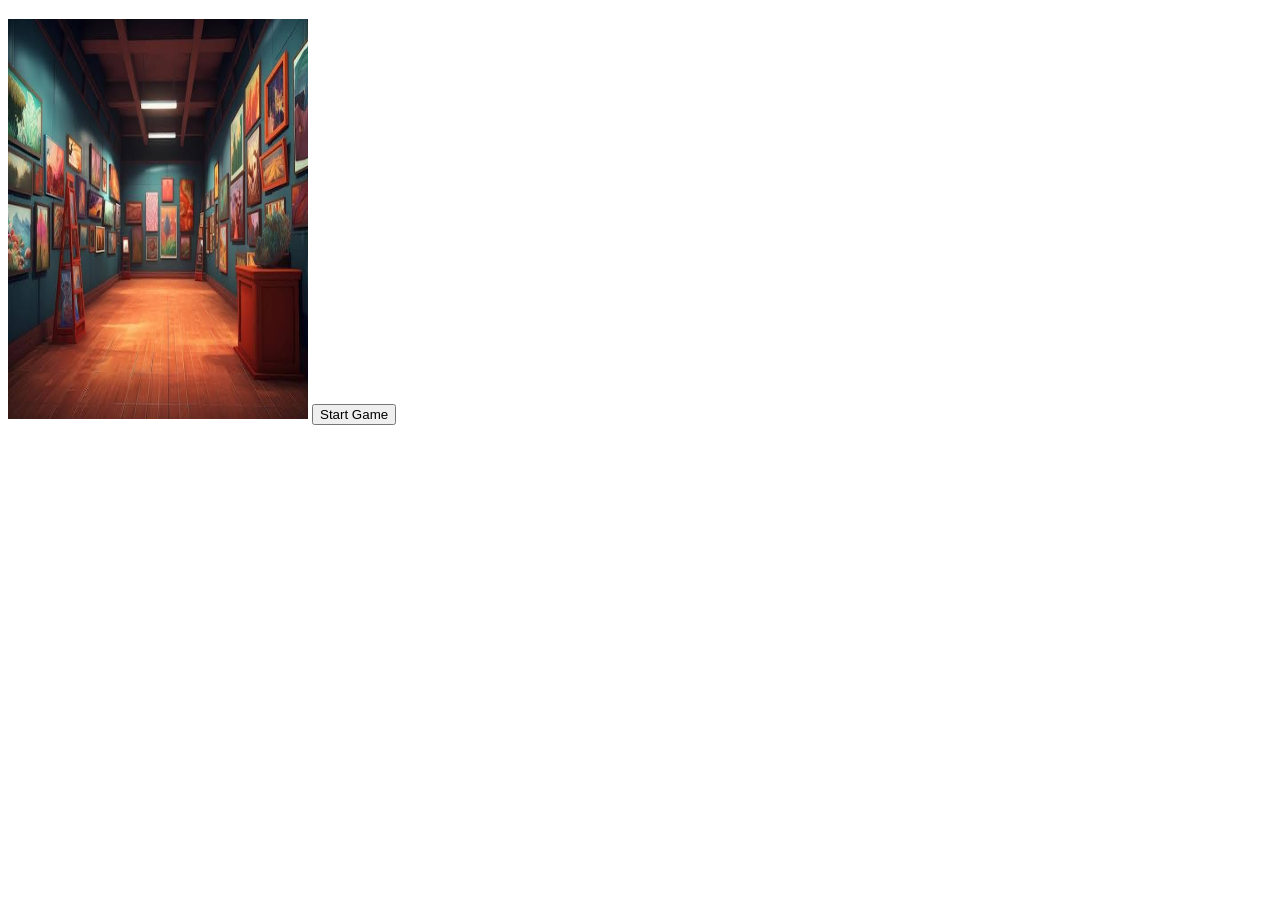
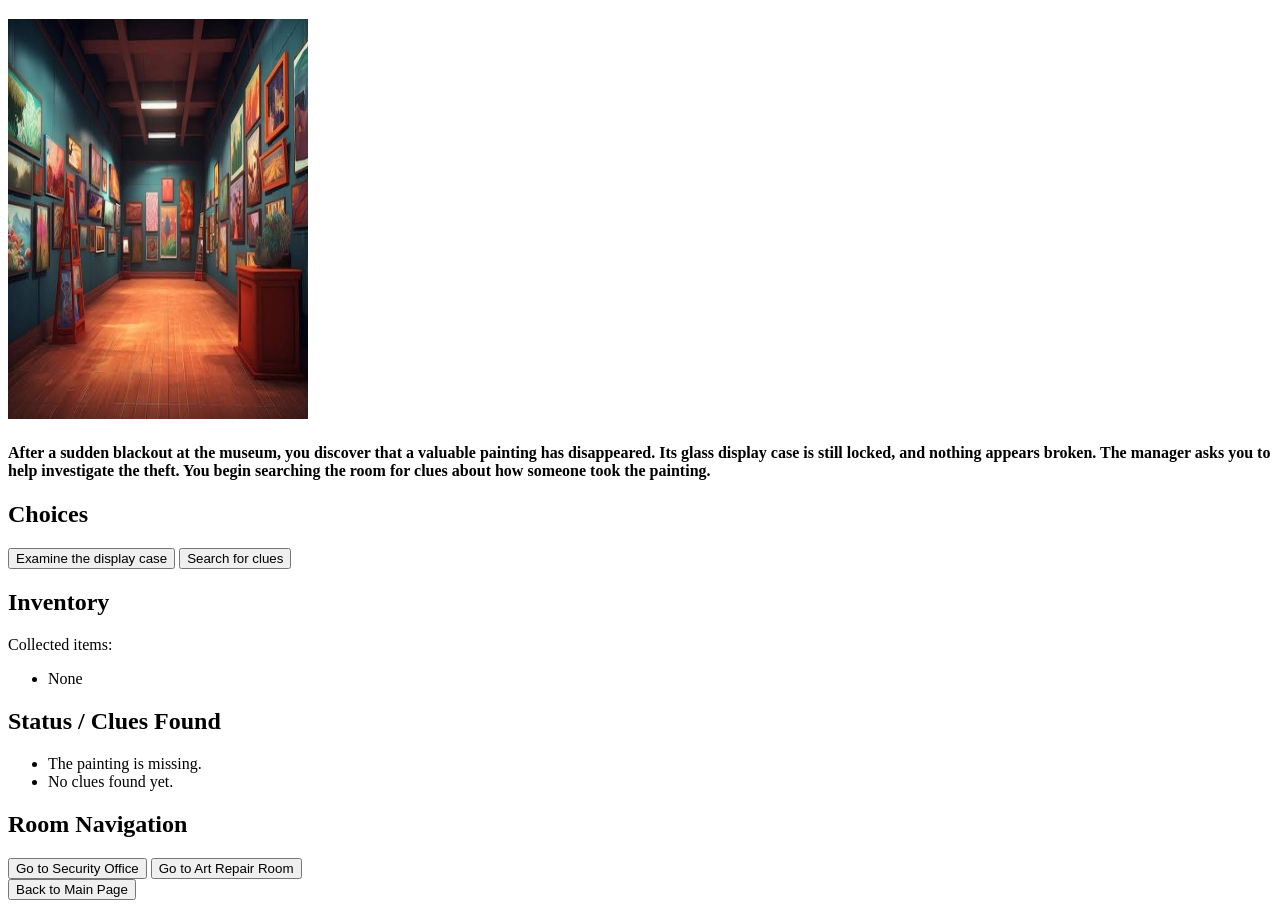
Before and after one commit to bigvinh2209/mystery-game, a plain HTML site: page artdisplayroom.html in a window 1280 px wide. Shown: the part 61-969 px from the top of the page. Before the commit the page ends 800 px from the top, so only its background shows below. Drawn offline with Linux system fonts and the light colour scheme.

Commit message:
artdisplayroom

```diff
--- a/artdisplayroom.html
+++ b/artdisplayroom.html
@@ -1,16 +1,49 @@
 <!DOCTYPE html>
 <html lang="en">
 <head>
-    <meta charset="UTF-8">
-    <meta name="viewport" content="width=device-width, initial-scale=1.0">
-    <title> Art Display Room </title>
+  <meta charset="UTF-8">
+  <meta name="viewport" content="width=device-width, initial-scale=1.0">
+  <title>Art Display Room</title>
 </head>
-<body
-    style="background-color: rgb(255, 255, 255);">
-    <h1> Art Display Room </h1>
-    <img src="artdisplayroom.jpg"  width="300" height="400">
 
-    <a href = "index.html"><button>Start Game</button></a>
+<body>
+  <header>
+    <h1>Art Display Room</h1>
+  </header>
 
+  <main>
+    <img src="artdisplayroom.jpg" width="300" height="400">
+      <h4>        After a sudden blackout at the museum, you discover that a
+        valuable painting has disappeared. Its glass display case
+        is still locked, and nothing appears broken. The manager
+        asks you to help investigate the theft. You begin searching
+        the room for clues about how someone took the painting.</h2>
+
+
+
+      <h2>Choices</h2>
+      <button type="button">Examine the display case</button>
+      <button type="button">Search for clues</button>
+
+      <h2>Inventory</h2>
+      <p>Collected items:</p>
+      <ul>
+        <li>None</li>
+      </ul>
+
+      <h2>Status / Clues Found</h2>
+      <ul>
+        <li>The painting is missing.</li>
+        <li>No clues found yet.</li>
+      </ul>
+
+      <h2>Room Navigation</h2>
+      <button type="button">Go to Security Office</button>
+      <button type="button">Go to Art Repair Room</button>
+  </main>
+
+  <footer>
+<a href = "index.html"><button>Back to Main Page</button></a>
+  </footer>
 </body>
 </html>
```
